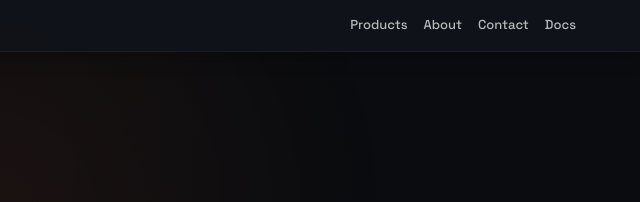
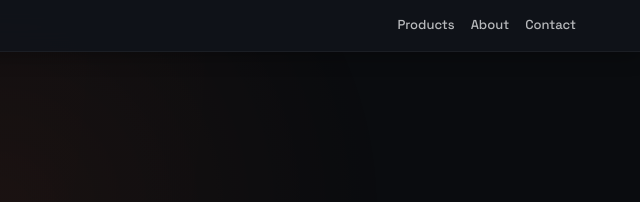
Before and after one commit to hugobeyer/voidoverzero, a plain HTML site: page index.html in a window 1280 px wide. Shown: the top 202 px of the page, 640-1280 px from the left. Drawn offline with Linux system fonts and the light colour scheme.

Commit message:
Remove Docs link from top navigation - already on Rawteous card

```diff
--- a/index.html
+++ b/index.html
@@ -24,7 +24,6 @@
                     <a href="#products" class="nav-link">Products</a>
                     <a href="#about" class="nav-link">About</a>
                     <a href="#contact" class="nav-link">Contact</a>
-                    <a href="rawteous.html" class="nav-link">Docs</a>
                 </div>
             </div>
         </nav>
```
